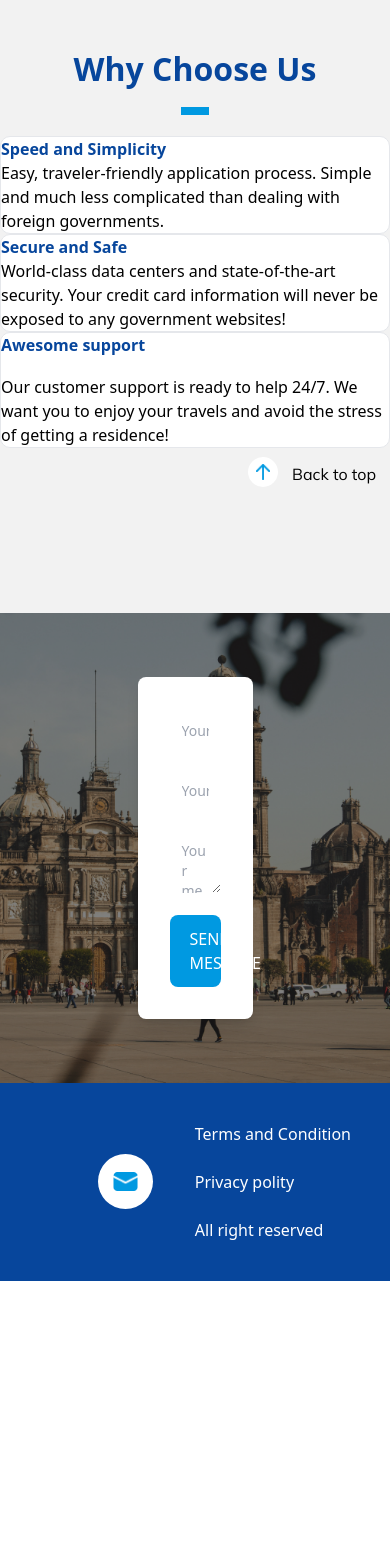
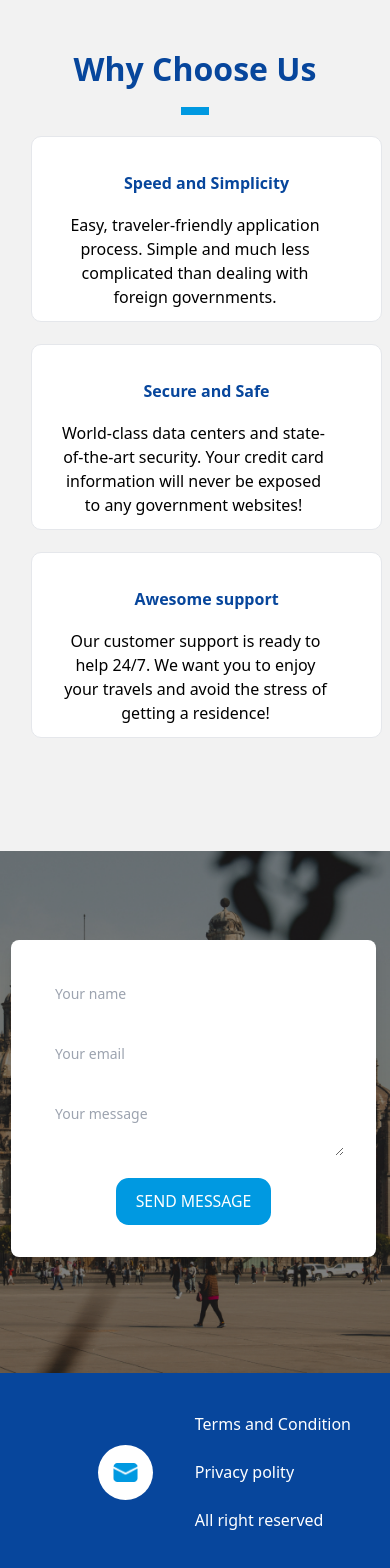
Before and after one commit to stain-franco/next-project, a Next.js app: page / in a window 390 px wide. Shown: the part 2574-4142 px from the top of the page. Before the commit the page ends 3855 px from the top, so only its background shows below. Built offline with nearby package versions, Linux system fonts and the light colour scheme.

Commit message:
fix: se realiza configuarción de axios

```diff
--- a/components/Footer.tsx
+++ b/components/Footer.tsx
@@ -5,7 +5,7 @@ const Footer = () => {
   return (
     <div className="bg-DarkBlue flex  pl-[98px]  justify-between h-[198px] m-auto">
       <div className='flex items-center pt-[40px] pb-[40px]'>
-      <div className="bg-white rounded-full w-[55px] h-[55px] flex flex-col justify-center items-center">
+      <div className="bg-white rounded-full w-[55px] h-[55px] flex flex-col justify-center items-center ">
         <Image
           src="/images/Vector(1).png"
           alt="Picture of the author"
@@ -19,7 +19,7 @@ const Footer = () => {
         contact.forwork@gmail.com
       </p>
       </div>
-      <div className='flex flex-col justify-center mr-[23px] text-white sm:hidden'>
+      <div className='flex flex-col justify-center mr-[23px]  text-white sm:hidden'>
       <Link href="/" title="Home" className='mr-4'>Terms and Condition</Link>
       <br />
       <Link href="/" title="Home" className='mr-4'>Privacy polity</Link>
--- a/next.config.js
+++ b/next.config.js
@@ -1,6 +1,12 @@
-/** @type {import('next').NextConfig} */
+
 const nextConfig = {
   reactStrictMode: true,
+  publicRuntimeConfig: {
+    BASE_URL:
+    process.env.NODE_ENV === 'development'
+    ? 'https://resimex-academlo-api.academlo.tech/api/v1'
+    : 'https://resimex-academlo-api.academlo.tech/api/v1',
+  }
 };
 
 module.exports = nextConfig;
--- a/package.json
+++ b/package.json
@@ -23,6 +23,7 @@
     "axios": "^1.3.6",
     "eslint": "8.38.0",
     "eslint-config-next": "13.3.0",
+    "js-cookie": "^3.0.5",
     "next": "13.3.0",
     "react": "18.2.0",
     "react-dom": "18.2.0",
--- a/pages/aplication/steps/two.tsx
+++ b/pages/aplication/steps/two.tsx
@@ -1,7 +1,36 @@
+
+import Image from 'next/image';
+import Link from 'next/link';
+
+
 const stepTwo = () => {
   return (
     <div>
-      <h1>Upload your documentation</h1>
+
+      <div className="bg-DarkBlue flex  pl-[98px]  justify-between h-[198px] m-auto">
+      <div className='flex items-center pt-[40px] pb-[40px]'>
+      <div className="bg-white rounded-full w-[55px] h-[55px] flex flex-col justify-center items-center ">
+        <Image
+          src="/images/Vector(1).png"
+          alt="Picture of the author"
+          className=""
+          width={25}
+          height={20}
+        />
+      </div>
+
+      <p className="font-medium text-[16px] leading-[19.36px] w-[216px] h-[19px] text-white ml-[10px] ">
+        contact.forwork@gmail.com
+      </p>
+      </div>
+      <div className='flex items-center justify-center mr-[23px]  text-white'>
+      <Link href="/" title="Home" className='mr-4'>Terms and Condition</Link>
+      <br />
+      <Link href="/" title="Home" className='mr-4'>Privacy polity</Link>
+      <br />
+      <Link href="/" title="Home" className='mr-4'>All right reserved</Link>
+      </div>
+      </div>
     </div>
   );
 };
--- a/pages/index.tsx
+++ b/pages/index.tsx
@@ -4,12 +4,13 @@ import type { ReactElement } from 'react';
 import Layout from '../components/layout/LayoutMain';
 import type { NextPageWithLayout } from './_app';
 
-const Page: NextPageWithLayout = () => { //
+const Page: NextPageWithLayout = () => {
+  //
   return (
-    <div className='bg-backgroud'>
-      <div className='sm:m-auto sm:relative  sm:bg-backgroud bg-backgroud lg:w-[1228px] '>
-     <div className=' sm:pt-[50px]'>
-     <div className='flex justify-center'>
+    <div className="bg-backgroud">
+      <div className="sm:m-auto sm:relative  sm:bg-backgroud bg-backgroud lg:w-[1228px] ">
+        <div className=" sm:pt-[50px]">
+          <div className="flex justify-center">
             <h1 className="text-[62px] font-medium leading-[84.57px] sm:block hidden rotate-[24.93deg] left-[408.93px] top-[144.79px] pr-[2px]">
               We
             </h1>
@@ -19,12 +20,17 @@ const Page: NextPageWithLayout = () => { //
             <h1 className="text-[62px] font-medium leading-[84.57px] sm:block hidden rotate-[19.23deg] left-[734.99px] top-[124.48px]">
               help you!
             </h1>
-          <h1 className='text-[41.45px] font-medium leading-[56.54px] w-[89px] h-[57px] sm:hidden rotate-[24.93deg]  mt-[56.17px]'>Let’s</h1>
-          <h1 className='text-[41.45px] font-medium leading-[84.57px] w-[96px] h-[57px] sm:hidden rotate-[-14.8deg] mt-[56.17px]'>do it</h1>
-          <h1 className='text-[41.45px] font-medium leading-[84.57px] w-[184px] h-[57px] sm:hidden rotate-[19.23deg]  mt-[56.17px]'>together!</h1>
+            <h1 className="text-[41.45px] font-medium leading-[56.54px] w-[89px] h-[57px] sm:hidden rotate-[24.93deg]  mt-[56.17px]">
+              Let’s
+            </h1>
+            <h1 className="text-[41.45px] font-medium leading-[84.57px] w-[96px] h-[57px] sm:hidden rotate-[-14.8deg] mt-[56.17px]">
+              do it
+            </h1>
+            <h1 className="text-[41.45px] font-medium leading-[84.57px] w-[184px] h-[57px] sm:hidden rotate-[19.23deg]  mt-[56.17px]">
+              together!
+            </h1>
           </div>
-          <div className='flex bg-backgroud '>
-
+          <div className="flex bg-backgroud ">
             <div className="flex items-center justify-center m-auto sm:flex sm:m-auto sm:items-center sm:justify-center pb-[54px]">
               <Image
                 src="/images/Group 2.png"
@@ -55,16 +61,18 @@ const Page: NextPageWithLayout = () => { //
                 height={27.65}
               />
             </div>
-
           </div>
 
-     <main className="bg-backgroud sm:bg-[url('/images/Group.png')]
-     bg-[url('/images/Frame.png')] bg-no-repeat m-auto pb-[60px]">
+          <main
+            className="bg-backgroud sm:bg-[url('/images/Group.png')]
+     bg-[url('/images/Frame.png')] bg-no-repeat m-auto pb-[60px]"
+          >
             <div className=" sm:flex sm:flex-col sm:items-center sm:p-[50px] ">
-          <div className='flex  items-center sm:flex sm:items-center sm:m-auto'>
-          <div className='m-auto mr-[18px] sm:mr-[77px]'>
+              <div className="flex  items-center sm:flex sm:items-center sm:m-auto">
+                <div className="m-auto mr-[18px] sm:mr-[77px]">
                   <div className="w-[203px] h-[203px] ml-[-20px] sm:w-[237px] sm:h-[237px] rounded-full bg-white flex flex-col justify-center items-center ">
-        <h3 className="text-blue font-Inter text-justify text-3xl "><p className='text-[20px]'>👋</p>Say,<br></br>Hello!
+                    <h3 className="text-blue font-Inter text-justify text-3xl ">
+                      <p className="text-[20px]">👋</p>Say,<br></br>Hello!
                     </h3>
                     <button className="sm:w-[57px] sm:h-[57px] w-[48.82px] h-[48.82px] rounded-full bg-blue sm:ml-[164px] sm:mt-[164px] ml-[140px] mt-[140px] absolute">
                       <Image
@@ -89,7 +97,8 @@ const Page: NextPageWithLayout = () => { //
                     Global citizenship and residency at your fingertips
                   </h6>
                   <p className="leading-[19.1px] font-normal sm:font-normal sm:leading-[25.1px] text-[14px] sm:text-[20px] w-[189px] sm:w-[509px]">
-              Everyone has the opportunity to thrive, no matter where home is
+                    Everyone has the opportunity to thrive, no matter where home
+                    is
                   </p>
                   <Image
                     src="/images/Group 25.png"
@@ -100,7 +109,7 @@ const Page: NextPageWithLayout = () => { //
                   />
                 </div>
               </div>
-          <div className='flex justify-center items-center pt-[100px]'>
+              <div className="flex justify-center items-center pt-[100px]">
                 <Image
                   src="/images/Group 25.png"
                   alt="Picture of the author"
@@ -115,7 +124,7 @@ const Page: NextPageWithLayout = () => { //
           <div className="xs:skew-y-6 xl:skew-y-3 bg-gradient-to-b from-blue from-50% xs:mb-12 lg:mb-14 ">
             <section className="xs:px-3 xs:py-28 lg:py-52 xl:px-24 bg-white xs:-skew-y-12 xl:-skew-y-6">
               <div className="flex justify-evenly items-center flex-wrap gap-10 xs:skew-y-6 xl:skew-y-3">
-            <div className='sm:flex sm:m-auto sm:justify-center '>
+                <div className="sm:flex sm:m-auto sm:justify-center ">
                   <Image
                     src="/images/photo.png"
                     alt="Picture of the author"
@@ -138,13 +147,13 @@ const Page: NextPageWithLayout = () => { //
                       <div className="bg-blue w-7 h-2  sm:w-7 sm:h-2  sm:mb-[21px] mb-[24px]"></div>
                     </div>
                     <p className="font-light text-[16px] text-black leading-[20.08px]  sm:w-[451px] sm:h-[120px] sm:ml-[44px]">
-                Resimex is a multidisciplinary firm offering bespoke residence
-                and citizenship solutions in Mexico.
+                      Resimex is a multidisciplinary firm offering bespoke
+                      residence and citizenship solutions in Mexico.
                       <br />
                       <br />
-                Whether it’s matching you
-                to your ideal investment, Golden Visa program or tax benefit, we
-                help investors successfully uproot their lives and lifestyles.
+                      Whether it’s matching you to your ideal investment, Golden
+                      Visa program or tax benefit, we help investors
+                      successfully uproot their lives and lifestyles.
                     </p>
                   </div>
                 </div>
@@ -162,13 +171,13 @@ const Page: NextPageWithLayout = () => { //
                   <div className="bg-blue w-7 h-2 "></div>
                 </div>
                 <p className="font-light text-[16px] text-black leading-[21.82px] ml-[22px] w-[369px]  sm:leading-[20.08px] sm:w-[280px]  sm:ml-[190px]">
-            Lifestyle choices vary, which is why we take the time to learn about
-            your individual situation and requirements.
+                  Lifestyle choices vary, which is why we take the time to learn
+                  about your individual situation and requirements.
                 </p>
-          <br className='sm:block hidden'/>
+                <br className="sm:block hidden" />
                 <p className="font-light text-[16px] text-black leading-[21.82px] ml-[22px] w-[369px] h-[132px] sm:leading-[20.08px] sm:w-[280px] sm:h-[160px] sm:ml-[190px]">
-            We’ll assist you from start to ﬁnish, ensuring you have the insight
-            and knowledge needed to succeed.
+                  We’ll assist you from start to ﬁnish, ensuring you have the
+                  insight and knowledge needed to succeed.
                 </p>
               </div>
               <div className="sm:m-auto ml-[11px] sm:flex sm:flex-col sm:items-center  bg-white border rounded-[10px] sm:h-[396px] sm:w-[497px]">
@@ -189,10 +198,10 @@ const Page: NextPageWithLayout = () => { //
                     </div>
                   </Link>
                   <div className="flex flex-col items-center place-content-between sm:flex sm:flex-col sm:items-center sm:place-content-between font-light text-[16px] text-black leading-[21.82px] sm:leading-[20.08px] w-[324px] h-[154px] mb-[58px] sm:w-[442px] sm:h-[176px]  ">
-              Mexican residency safeguards against future instability and opens
-              up a world of opportunities for investors and their families. A
-              Golden Visa permit provides visa-free access to many countries
-              across the globe.
+                    Mexican residency safeguards against future instability and
+                    opens up a world of opportunities for investors and their
+                    families. A Golden Visa permit provides visa-free access to
+                    many countries across the globe.
                     <Link
                       href="#"
                       className="sm:block hidden px-[20px] py-[10px] text-[15.8px] leading-[23.7px] font-medium text-center text-white bg-blue-700 rounded-lg bg-blue dark:hover:bg-DarkBlue dark:focus:ring-blue "
@@ -206,7 +215,6 @@ const Page: NextPageWithLayout = () => { //
                       Send Message
                     </Link>
                   </div>
-
                 </div>
               </div>
             </div>
@@ -220,30 +228,38 @@ const Page: NextPageWithLayout = () => { //
                 </div>
               </h1>
             </div>
-        <div className="sm:flex sm:justify-center sm:items-center sm:gap-5">
-          <div className="sm:w-[241px] sm:h-[219px] sm:p-6 bg-white border border-gray-200 rounded-[10px]">
-            <h1 className="font-bold text-DarkBlue sm:mb-[18px] sm:text-[20px] sm:w-[200px] sm:h-[22px] sm:text-center">Speed and Simplicity</h1>
-            <div className='sm:w-[190px] sm:h-[100px] sm:font-light sm:text-center'>
-              Easy, traveler-friendly application process. Simple and much less
-              complicated than dealing with foreign governments.
+            <div className="  sm:flex sm:justify-center sm:items-center sm:gap-5">
+              <div className="mb-[22px] w-[351px] ml-[31px] h-[186px] text-center sm:w-[241px] sm:h-[219px] sm:p-6 bg-white border border-gray-200 rounded-[10px]">
+                <h1 className="font-bold text-DarkBlue   pt-[34px] pb-[18px] sm:mb-[18px] sm:text-[20px] sm:w-[200px] sm:h-[22px] sm:text-center">
+                  Speed and Simplicity
+                </h1>
+                <div className="w-[298px] pl-[28px]  sm:w-[190px] sm:h-[100px] sm:font-light sm:text-center">
+                  Easy, traveler-friendly application process. Simple and much
+                  less complicated than dealing with foreign governments.
                 </div>
               </div>
-          <div className="sm:w-[241px] sm:h-[219px] sm:p-6 bg-white border border-gray-200 rounded-[10px]">
-            <h1 className="font-bold text-DarkBlue sm:mb-[18px] sm:w-[150px] sm:h-[22px] sm:text-center">Secure and Safe</h1>
-            <div className='sm:w-[190px] sm:h-[120px] sm:font-light sm:text-center'>
+              <div className="mb-[22px] w-[351px] h-[186px] ml-[31px] text-center sm:w-[241px] sm:h-[219px] sm:p-6 bg-white border border-gray-200 rounded-[10px]">
+                <h1 className="font-bold text-DarkBlue pt-[34px] pb-[18px] sm:mb-[18px] sm:w-[150px] sm:h-[22px] sm:text-center">
+                  Secure and Safe
+                </h1>
+                <div className="w-[294px] pl-[29px] sm:w-[190px] sm:h-[120px] sm:font-light sm:text-center">
                   World-class data centers and state-of-the-art security. Your
-              credit card information will never be exposed to any government
-              websites!
+                  credit card information will never be exposed to any
+                  government websites!
                 </div>
               </div>
-          <div className="sm:w-[241px] sm:h-[219px] sm:p-6 bg-white border border-gray-200 rounded-[10px]">
-            <h1 className="font-bold text-DarkBlue pb-[18px] sm:text-center">Awesome support</h1>
-            <div className='sm:w-[190px] sm:h-[120px] sm:font-light sm:text-center'>
-              Our customer support is ready to help 24/7. We want you to enjoy
-              your travels and avoid the stress of getting a residence!
+              <div className="w-[351px] h-[186px] ml-[31px] text-center sm:w-[241px] sm:h-[219px] sm:p-6 bg-white border border-gray-200 rounded-[10px]">
+                <h1 className="font-bold text-DarkBlue  pt-[34px] pb-[18px] sm:text-center">
+                  Awesome support
+                </h1>
+                <div className="w-[298px] pl-[29px] sm:w-[190px] sm:h-[120px] sm:font-light sm:text-center">
+                  Our customer support is ready to help 24/7. We want you to
+                  enjoy your travels and avoid the stress of getting a
+                  residence!
                 </div>
               </div>
             </div>
+            <div className="sm:block hidden">
               <div className="flex flex-row-reverse items-baseline">
                 <p className="p-[14px]">Back to top</p>
                 <Link href="/">
@@ -259,9 +275,10 @@ const Page: NextPageWithLayout = () => { //
                 </Link>
               </div>
             </div>
+          </div>
           <div className="bg-[url('/images/Rectangle9.png')] bg-no-repeat bg-cover bg-center ">
-      <section className="flex flex-col justify-center items-center ">
-        <div className="mx-auto max-w-screen-xl px-10 py-16 sm:px-6 lg:px-8 w-[50%] ">
+            <section className="sm:flex sm:flex-col sm:justify-center sm:items-center ">
+              <div className="sm:mx-auto sm:max-w-screen-xl sm:px-10 sm:py-16 pl-[11px] pr-[14px] pt-[89px] pb-[116px] sm:lg:px-8 sm:w-[50%] ">
                 <div className="">
                   <div className="rounded-lg bg-white p-8 shadow-lg lg:col-span-3 lg:p-12 ">
                     <form action="" className="space-y-4 ">
@@ -288,10 +305,21 @@ const Page: NextPageWithLayout = () => { //
                           id="message"
                         ></textarea>
                       </div>
-                <div className="mt-4">
+                      <div className="sm:block hidden sm:mt-4 ">
                         <button
                           type="submit"
-                    className="inline-block w-full rounded-lg bg-blue px-5 py-3 font-medium text-white sm:w-auto">
+                          className="inline-block w-full rounded-lg bg-blue px-5 py-3 font-medium text-white sm:w-auto"
+                        >
+                          SEND MESSAGE
+                        </button>
+                      </div>
+                      <div className="sm:hidden flex justify-center">
+
+                        <button
+                          type="submit"
+                          className=" text-[15.8px]  leading-[23.7px] bg-blue px-5 py-3 rounded-[12.64px] font-medium text-white "
+                        >
+
                           SEND MESSAGE
                         </button>
                       </div>
@@ -300,12 +328,11 @@ const Page: NextPageWithLayout = () => { //
                 </div>
               </div>
             </section>
-
-
           </div>
-      <div className='absolute sm:bottom-[-116px] right-[71px] lg:block hidden '>
+          <div className="absolute sm:bottom-[-116px] right-[71px] lg:block hidden ">
             <div className=" sm:w-[237px] sm:h-[237px] rounded-full bg-white flex flex-col justify-center items-center ">
-        <h3 className="text-blue font-Inter text-justify text-3xl "><p className='text-[20px]'>👋</p>Say,<br></br>Hello!
+              <h3 className="text-blue font-Inter text-justify text-3xl ">
+                <p className="text-[20px]">👋</p>Say,<br></br>Hello!
               </h3>
               <button className="sm:w-[57px] sm:h-[57px] rounded-full bg-blue ml-[164px] mt-[164px] absolute">
                 <Image
```
Also changed, not shown: lib/helpers/axios.helper.ts (added, +21 -0 lines), public/images/Airplane.png (added), 1 other file (tests, documents, lock files or other folders). Lines whose indentation alone changed are shown as unchanged.
